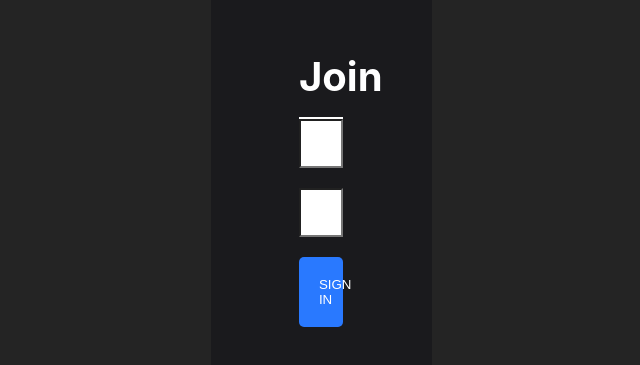
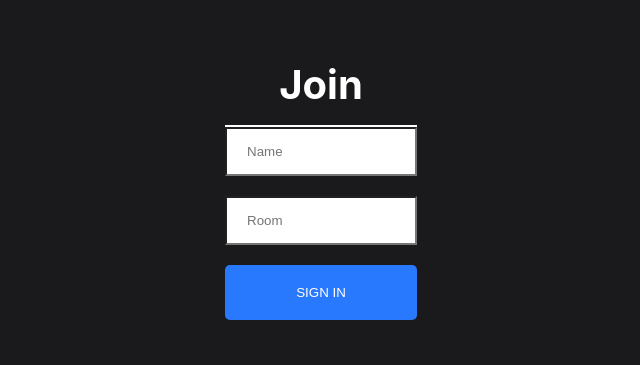
Before and after one commit to bemfes/real-time-chat, a React (Vite) app in the folder client/: page / in a window 1280 px wide. Shown: the part 245-610 px from the top of the page, without its empty margins (319-959 px from the left). Built offline with nearby package versions, Linux system fonts and the light colour scheme.

Commit message:
chore: change width of root

```diff
--- a/client/src/index.css
+++ b/client/src/index.css
@@ -21,7 +21,7 @@
 
 
 #root {
-  max-width: 1280px;
+  width: 80%;
   margin: 0 auto;
   padding: 2rem;
   text-align: center;
```
